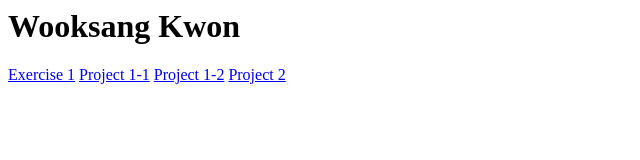
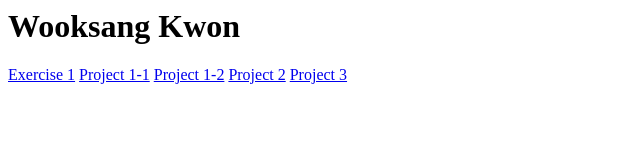
Before and after one commit to wooksangkwon/gdfortheweb-spring2016-wooksang, a plain HTML site: page index.html in a window 1280 px wide. Shown: the full height of the page, 0-640 px from the left. Drawn offline with Linux system fonts and the light colour scheme.

Commit message:
update
one

```diff
--- a/index.html
+++ b/index.html
@@ -3,3 +3,4 @@
 <a href="project1/project1.html">Project 1-1</a>
 <a href="project1/project1-2.html">Project 1-2</a>
 <a href="project2/project2.html">Project 2</a>
+<a href="project3/project3.html">Project 3</a>
```
